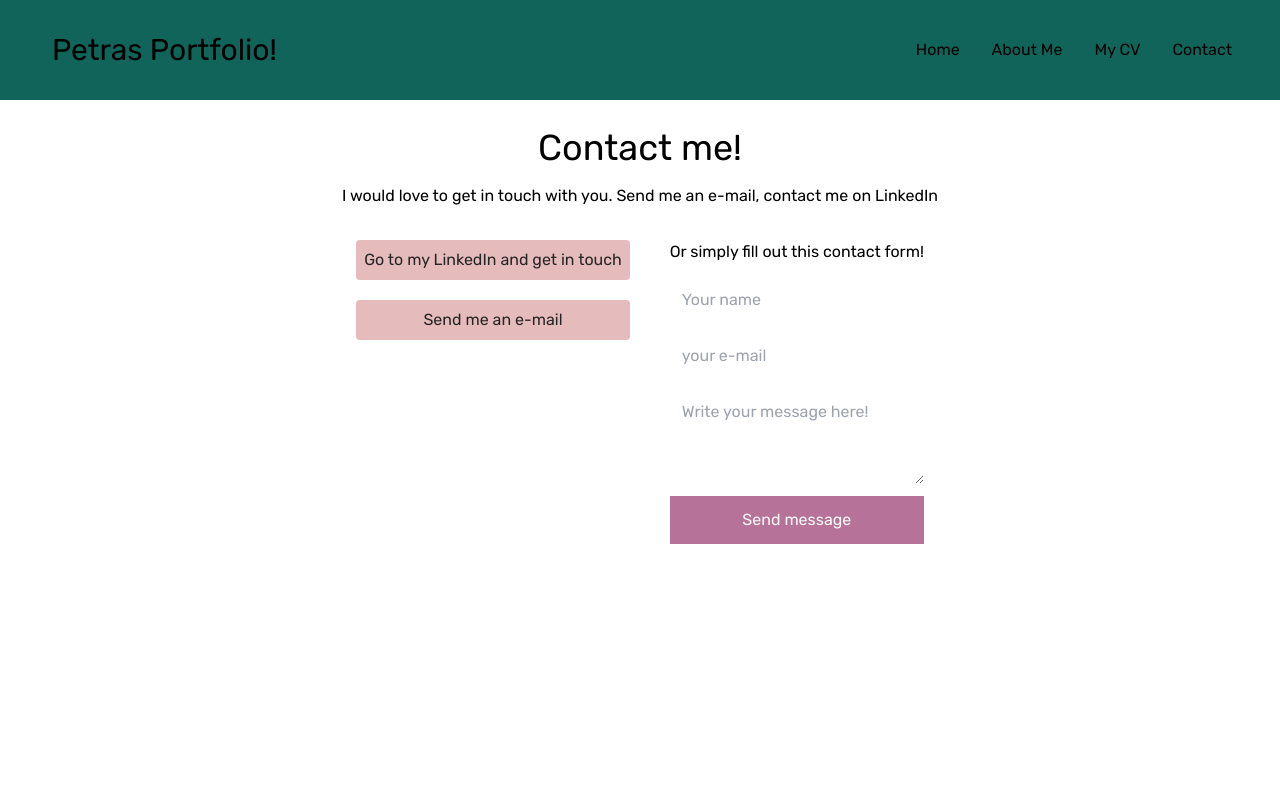
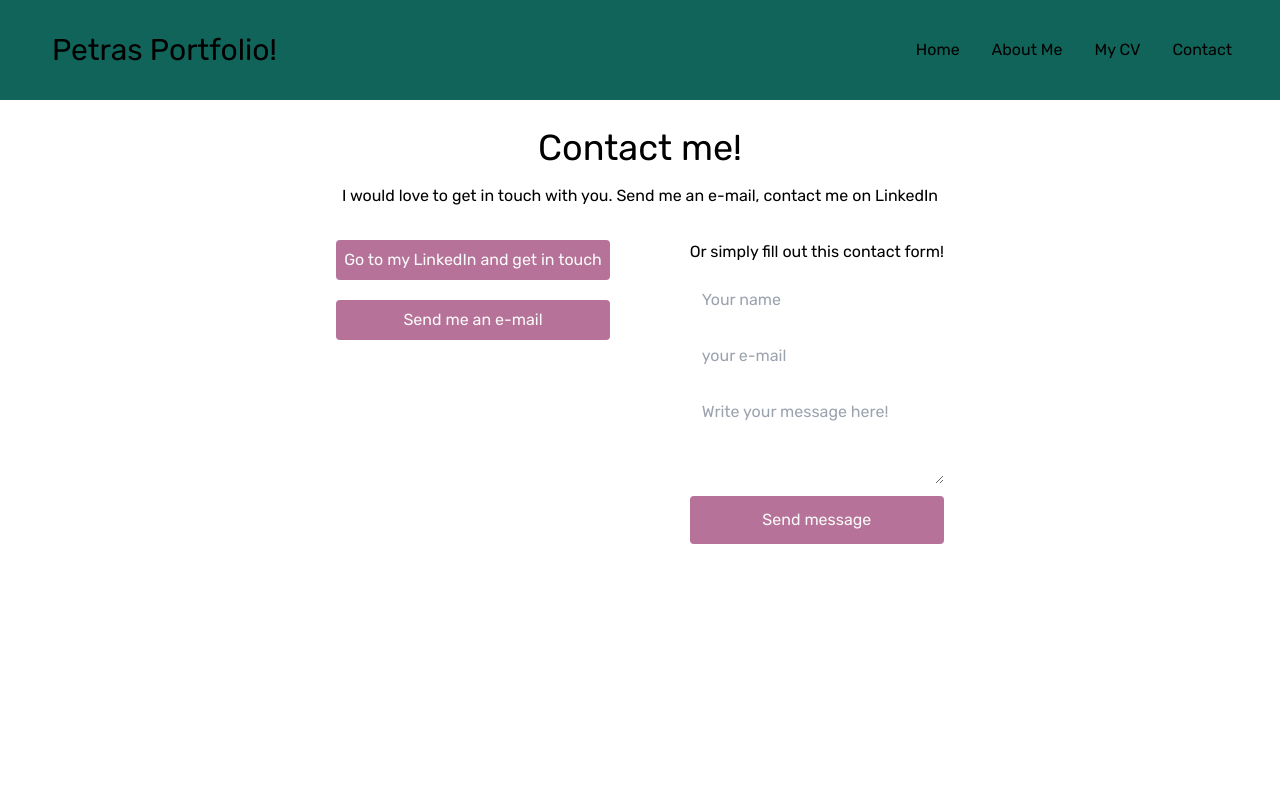
Before and after one commit to Petra-Johansson/portfolio, a Next.js app: page /contact in a window 1280 px wide. Shown: the top 800 px of the page. Built offline with nearby package versions, Linux system fonts and the light colour scheme.

Commit message:
small styling changes for hero and contact

```diff
--- a/components/contactform.jsx
+++ b/components/contactform.jsx
@@ -41,7 +41,7 @@ export default function ContactForm() {
         type="text"
         name="name"
         value={name}
-        className="p-3 my-1"
+        className="p-3 my-1 rounded"
         placeholder="Your name"
         required
         onChange={(e) => {
@@ -52,7 +52,7 @@ export default function ContactForm() {
         type="email"
         name="email"
         value={email}
-        className="p-3 my-1"
+        className="p-3 my-1 rounded"
         placeholder="your e-mail"
         required
         onChange={(e) => {
@@ -63,7 +63,7 @@ export default function ContactForm() {
         name="message"
         value={message}
         rows="3"
-        className="p-3 my-1"
+        className="p-3 my-1 rounded"
         placeholder="Write your message here!"
         required
         onChange={(e) => {
@@ -73,7 +73,7 @@ export default function ContactForm() {
       <input
         type="submit"
         value="Send message"
-        className="text-white bg-purple hover:bg-white hover:text-purple p-3 my-2"
+        className="text-white bg-purple hover:bg-white hover:text-purple p-3 my-2 rounded"
         onClick={(e) => {
           sendMessage(e);
         }}
--- a/components/hero.jsx
+++ b/components/hero.jsx
@@ -4,19 +4,19 @@ import Link from "next/link";
 export default function Hero() {
   return (
     <div className="flex flex-col items-center justify-center w-50 p-10 mt-20 ">
-      <h2 className="text-3xl">Hey you! I'm Petra</h2>
-      <p>
+      <h2 className="text-3xl my-4">Hey you! I'm Petra</h2>
+      <p className="sm:max-w-[50%] text-center">
         an aspiring frontend developer coming straight from the service business
         with the ambition to create user friendly, but still exciting,
         excperiences!
       </p>
 
       <div className="flex flex-col p-4">
-        <button className="btn p-2 my-2 bg-green">
+        <button className="text-white bg-purple hover:bg-white hover:text-purple p-2 rounded my-3">
           <Link href="/cv">Check out my CV</Link>
         </button>
 
-        <button className="btn p-2 my-2 bg-green">
+        <button className="text-white bg-purple hover:bg-white hover:text-purple p-2 rounded my-3">
           <a href="https://github.com/Petra-Johansson">
             <p>Check out my GitHub!</p>
           </a>
--- a/pages/contact.jsx
+++ b/pages/contact.jsx
@@ -2,22 +2,22 @@ import ContactForm from "../components/contactform";
 
 export default function Contact() {
   return (
-    <div className="flex flex-col items-center  w-50 p-10 mt-20">
+    <div className="flex flex-col items-center text-center w-50 p-10 mt-20">
       <h1 className="text-4xl my-2">Contact me!</h1>
-      <p className="my-2">
+      <p className="my-2 max-w-[70%]">
         I would love to get in touch with you. Send me an e-mail, contact me on
         LinkedIn
       </p>
 
-      <div className="flex flex-col sm:flex-row sm:gap-10 my-4 p-2">
+      <div className="flex flex-col sm:flex-row sm:gap-20 my-4 p-2">
         <div className="flex flex-col gap-5">
-          <button className="bg-blush text-dark-grey p-2 rounded">
+          <button className="text-white bg-purple hover:bg-white hover:text-purple p-2 rounded">
             <a href="https://github.com/Petra-Johansson">
               {" "}
               Go to my LinkedIn and get in touch
             </a>
           </button>
-          <button className="bg-blush text-dark-grey p-2 rounded"onClick={() =>
+          <button className="text-white bg-purple hover:bg-white hover:text-purple p-2 rounded"onClick={() =>
                     (window.location.href = "mailto: johansson.m.petra@gmail.com")
                     }>
 
@@ -26,7 +26,7 @@ export default function Contact() {
 
           </button>
         </div>
-        <div>
+        <div className="mt-10 sm:mt-0">
             <p className="mb-2">Or simply fill out this contact form!</p>
           <ContactForm />
         </div>
--- a/pages/index.jsx
+++ b/pages/index.jsx
@@ -11,7 +11,7 @@ export default function Home() {
         <link rel="icon" href="/favicon.ico" />
       </Head>
 
-        <div className="text-green">
+        <div className="text-blush">
           <Hero />
         </div>
 
```
